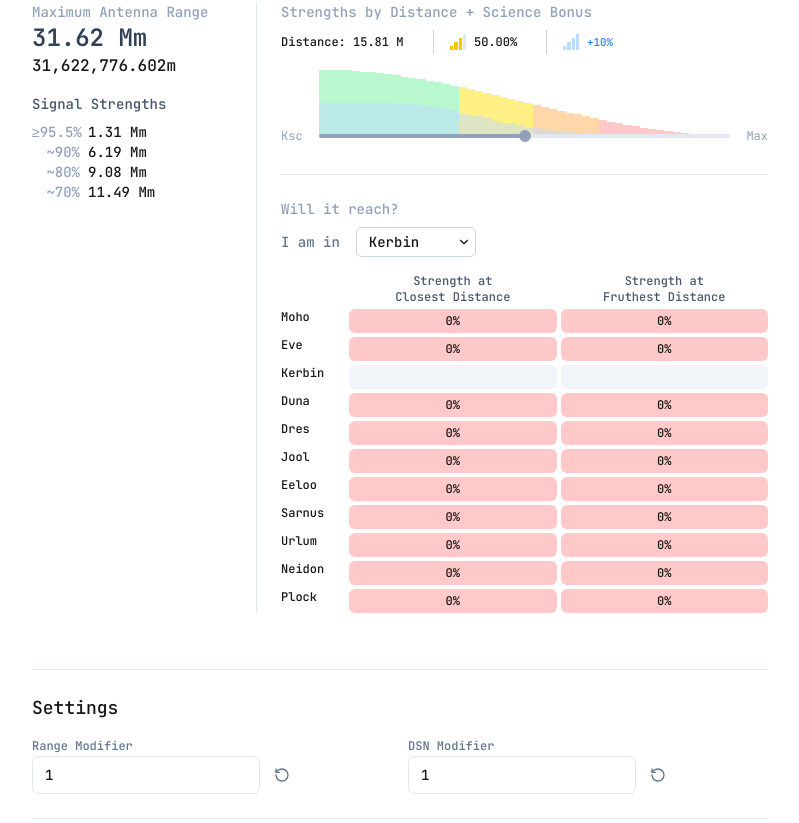
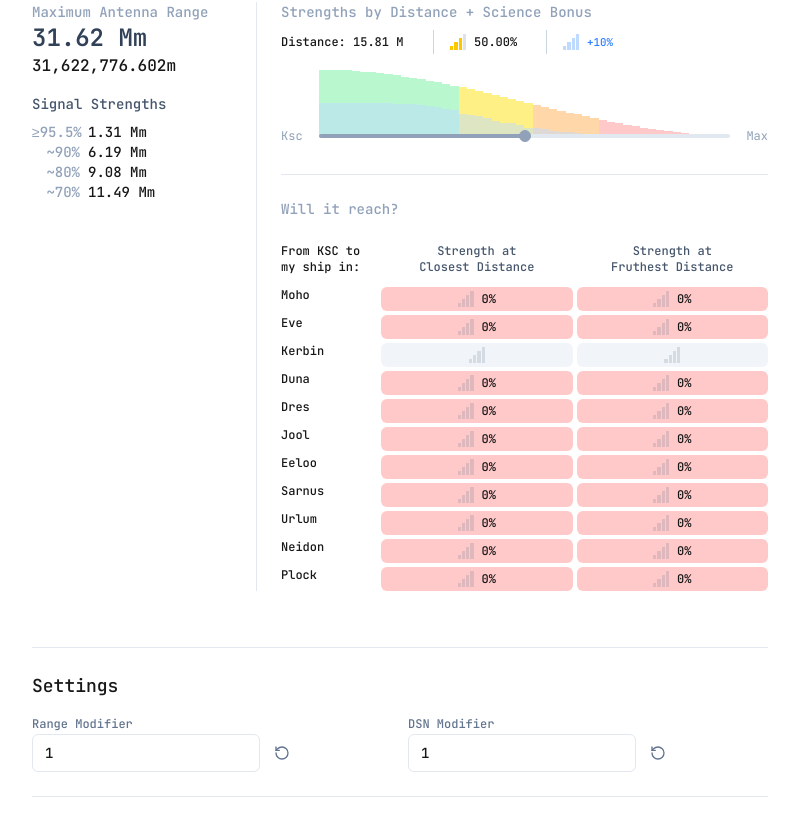
Before and after one commit to alfonsusac/ksp-helper, a Next.js app: page / in a window 1280 px wide. Shown: the part 882-1705 px from the top of the page, without its empty margins (240-1039 px from the left). Built offline with nearby package versions, Linux system fonts and the light colour scheme.

Commit message:
planet selector

```diff
--- a/src/app/lib/distance.ts
+++ b/src/app/lib/distance.ts
@@ -1,4 +1,4 @@
-import { planetDistanceMap } from "@/constants"
+import { planetData } from "@/constants"
 import { getStrength } from "./antenna"
 
 export function getSignalStrengthDistanceMap(from: string, maxRange: number) {
@@ -32,3 +32,50 @@ export function getSignalStrengthDistanceMap(from: string, maxRange: number) {
 
   return result
 }
+
+
+
+export const planetDistanceMap = (() => {
+
+  const getSortedPair = (a: string, b: string) => {
+    return [ a, b ].sort().join('|') as `${ string }|${ string }`
+  }
+
+  const planets = new Set<string>()
+  const mappedRawDistanceData = new Map<`${ string }|${ string }`, { min: number, max: number }>
+
+  for (const from in planetData) {
+    planets.add(from)
+    const distanceData = planetData[ from as keyof typeof planetData ].to
+    for (const to in distanceData) {
+      planets.add(to)
+      const sortedPair = getSortedPair(from, to)
+      mappedRawDistanceData.set(sortedPair, distanceData[ to as keyof typeof distanceData ])
+    }
+  }
+
+  const newLookup: Record<string, Record<string, { min: number, max: number } | null>> = {}
+
+  planets.forEach(fromPlanet => {
+    const tempLookup: Record<string, { min: number, max: number } | null> = {}
+    newLookup[ fromPlanet ] = tempLookup
+
+    planets.forEach(toPlanet => {
+      if (toPlanet === fromPlanet) {
+        tempLookup[ toPlanet ] = { min: 0, max: 0 }
+      } else {
+        const sortedPair = getSortedPair(fromPlanet, toPlanet)
+        const data = mappedRawDistanceData.get(sortedPair)
+        if (data) {
+          tempLookup[ toPlanet ] = data
+        } else {
+          console.log(`Planet Distance: No data for distance between ${ fromPlanet } and ${ toPlanet }`)
+          tempLookup[ toPlanet ] = null
+        }
+      }
+    })
+  })
+
+  // console.log(newLookup)
+  return newLookup
+})()
--- a/src/app/page.tsx
+++ b/src/app/page.tsx
@@ -3,15 +3,17 @@
 import { Fragment, useEffect, useState } from "react"
 import Slider, { CheckboxRow, SelectRow, TabSelectRow } from "./ui/input"
 import { GhostButton } from "./ui/button"
-import { antennaData, antennaTypes, planetDistanceMap, type AntennaTypes } from "@/constants"
+import { antennaData, antennaTypes, planetData, stockPlanets, type AntennaTypes } from "@/constants"
 import { getMaximumRange, getPowerPowerRating, getScienceBonusfromSignalStrength, getStrength, isShipOnlyHaveDirectAntenna, type AntennaPayload, type BodyPayload } from "./lib/antenna"
 import { prettyNum } from "./lib/prettier"
-import { IcBaselineDiscord, LucideArrowUpRight, LucideMinus, LucidePlus, LucideRotateCcw, LucideX, MdiGithub } from "./ui/icons"
+import { IcBaselineDiscord, LucideArrowUpRight, LucideChevronDown, LucideMinus, LucidePlus, LucideRotateCcw, LucideX, MdiGithub } from "./ui/icons"
 import { cn } from "./ui/cn"
 import { CitationList } from "./ui/list"
 import { getSignalStrengthDistanceMap } from "./lib/distance"
 import { formatCss, interpolate } from "culori"
 import { SignalSymbol } from "./ui/common"
+import { Menu } from '@base-ui/react/menu'
+
 
 const defaultProp = {
   level: "1",
@@ -181,7 +183,7 @@ export default function Home() {
             <div className=" text-sm text-slate-400 mb-2">
               Will it reach?
             </div>
-            <PlanetDistanceTableView maximumRange={maximumRange} />
+            <PlanetDistanceTableView maximumRange={maximumRange} mode={data[ 0 ].type} />
           </div>
         </div>
 
@@ -435,32 +437,11 @@ function DistanceStrengthCalculator(props: {
     return getScienceBonusfromSignalStrength(str).bonusPercentage
   })
 
-  // const getSignalBarColor = (bar: 1 | 2 | 3 | 4) => {
-  //   if (signalStrength < .25) {
-  //     if (bar === 1) return "bg-red-400"
-  //   }
-  //   else if (signalStrength < .5) {
-  //     if (bar === 1) return "bg-orange-400"
-  //     if (bar === 2) return "bg-orange-400"
-  //   }
-  //   else if (signalStrength < .75) {
-  //     if (bar === 1) return "bg-yellow-400"
-  //     if (bar === 2) return "bg-yellow-400"
-  //     if (bar === 3) return "bg-yellow-400"
-  //   }
-  //   else {
-  //     if (bar === 1) return "bg-green-500"
-  //     if (bar === 2) return "bg-green-500"
-  //     if (bar === 3) return "bg-green-500"
-  //     if (bar === 4) return "bg-green-500"
-  //   }
-  // }
-
   return (
     <div className="flex flex-col gap-4">
 
       <div className="flex text-xs gap-4 items-center">
-        <div className="place-items-end grow max-w-34">Distance: {prettyNum(distance)}</div>
+        <div className="place-items-end min-w-34">Distance: {prettyNum(distance)}</div>
         <div className="border-l border-slate-300 h-6" />
         <div className="flex gap-2 grow max-w-20">
           <SignalSymbol strength={signalStrength} />
@@ -505,11 +486,6 @@ function DistanceStrengthCalculator(props: {
             max={props.maximumRange}
             value={distance}
             onValueChange={(e) => setDistance(e)}
-            thumbChildren={
-              <>
-
-              </>
-            }
           />
         </div>
 
@@ -523,9 +499,10 @@ function DistanceStrengthCalculator(props: {
 
 function PlanetDistanceTableView(props: {
   maximumRange: number,
+  mode: "ksc" | "ship"
 }) {
 
-  const [ from, setFrom ] = useState<"Kerbin">("Kerbin")
+  const [ from, setFrom ] = useState<"Kerbin" | string>("Kerbin")
 
   const result = getSignalStrengthDistanceMap(from, props.maximumRange)
 
@@ -545,14 +522,17 @@ function PlanetDistanceTableView(props: {
   return (
     <div className="flex flex-col gap-4">
       <div>
-        <SelectRow
-          label="I am in"
-          data={[
-            { value: "Kerbin", label: "Kerbin" },
-          ]}
-          onValueChange={setFrom}
-          value={from}
-        />
+        {props.mode === "ksc" ?
+          <>
+          </>
+          :
+          <>
+            <PlanetSelectMenu
+              value={from}
+              onValueChange={setFrom}
+            />
+          </>
+        }
       </div>
       {
         result === null ?
@@ -560,23 +540,34 @@ function PlanetDistanceTableView(props: {
             No data for this planet
           </div>
           :
-          <div className="grid grid-cols-[4rem_auto_auto] text-xs gap-1">
-            <div />
-            <div className="place-self-center text-slate-600 text-pretty max-w-34 text-center">Strength at Closest Distance</div>
-            <div className="place-self-center text-slate-600 text-pretty max-w-34 text-center">Strength at Fruthest Distance</div>
+          <div className="grid grid-cols-[6rem_auto_auto] text-xs gap-1">
+            {
+              props.mode === "ksc" ?
+                <div className="pb-2">From KSC to my ship in:</div>
+                :
+                <div className="pb-2">My other ship is in:</div>
+            }
+            <div className="pb-2 place-self-center text-slate-600 text-pretty max-w-34 text-center">Strength at Closest Distance</div>
+            <div className="pb-2 place-self-center text-slate-600 text-pretty max-w-34 text-center">Strength at Fruthest Distance</div>
             {result.map((row, i) => {
               return <Fragment key={i}>
                 <div className="h-6">{row.label}</div>
-                <div className="h-6 p-1 grid place-items-center bg-slate-100 w-full rounded-md"
+                <div className="h-6 p-1 bg-slate-100 w-full rounded-md flex gap-2 items-center justify-center"
                   style={{
                     background: row.minStrength !== null ? getStrengthColor(row.minStrength) : undefined
                   }}
-                >{row.minStrength === null ? <></> : Math.round(row.minStrength * 100) + "%"}</div>
-                <div className="h-6 p-1 grid place-items-center bg-slate-100 w-full rounded-md"
+                >
+                  <SignalSymbol strength={row.minStrength ?? undefined} />
+                  {row.minStrength === null ? <></> : Math.round(row.minStrength * 100) + "%"}
+                </div>
+                <div className="h-6 p-1 bg-slate-100 w-full rounded-md flex gap-2 items-center justify-center"
                   style={{
                     background: row.maxStrength !== null ? getStrengthColor(row.maxStrength) : undefined
                   }}
-                >{row.maxStrength === null ? <></> : Math.round(row.maxStrength * 100) + "%"}</div>
+                >
+                  <SignalSymbol strength={row.maxStrength ?? undefined} />
+                  {row.maxStrength === null ? <></> : Math.round(row.maxStrength * 100) + "%"}
+                </div>
               </Fragment>
             })}
           </ div>
@@ -584,3 +575,64 @@ function PlanetDistanceTableView(props: {
     </div>
   )
 }
+
+
+function PlanetSelectMenu(props: {
+  value: string,
+  onValueChange: (planet: string) => void,
+}) {
+  return (
+    <Menu.Root>
+      <div className="text-sm flex gap-2 items-center text-slate-500">
+        I am in
+        <Menu.Trigger className={cn(
+          "border border-slate-200 p-1 px-3 text-sm text-slate-700 rounded-md",
+          "hover:bg-slate-100/75 active:bg-slate-100",
+          "flex items-center text-start",
+          "w-32 cursor-pointer"
+        )}>
+          <div className="grow">
+            {props.value}
+          </div>
+          <div><LucideChevronDown /></div>
+        </Menu.Trigger>
+      </div>
+      <Menu.Portal>
+        <Menu.Backdrop />
+        <Menu.Positioner side="top" sideOffset={4}>
+          <Menu.Popup className={cn(
+            "bg-background p-2 rounded-lg border border-slate-200",
+            "grid grid-cols-3 gap-px",
+            "shadow-md shadow-slate-100",
+            "transition-all duration-75",
+            "data-starting-style:opacity-0",
+            "data-ending-style:opacity-0",
+          )}>
+            {Object.entries(planetData).map(([ name, data ]) => {
+              return <Menu.Item key={name}
+                onClick={() => props.onValueChange(name)}
+                className={cn(
+                  "p-2 px-3 font-mono hover:bg-slate-100 rounded-md text-sm",
+                  "cursor-pointer",
+                  "flex gap-2 items-center"
+                )}
+              >
+                <div className="size-10 rounded-full shrink-0">
+                  {data.image === undefined ? <>
+                    <div className="bg-slate-300 size-full rounded-full shadow-[inset_0.25rem_0_10px_#0045]"></div>
+                  </> : <>
+                    <img src={data.image} />
+                  </>}
+                </div>
+                <div className="flex flex-col">
+                  <div>{name}</div>
+                  <div className="capitalize text-[0.8em] text-slate-400">{data.package}</div>
+                </div>
+              </Menu.Item>
+            })}
+          </Menu.Popup>
+        </Menu.Positioner>
+      </Menu.Portal>
+    </Menu.Root>
+  )
+}
--- a/src/app/ui/common.tsx
+++ b/src/app/ui/common.tsx
@@ -8,7 +8,9 @@ export function SignalSymbol(props: {
 
   const getSignalBarColor = (bar: 1 | 2 | 3 | 4) => {
     if (props.strength === undefined) return ""
-    if (props.strength < .25) {
+    if (props.strength === 0) {
+    }
+    else if (props.strength < .25) {
       if (bar === 1) return "bg-red-400"
     }
     else if (props.strength < .5) {
@@ -29,10 +31,10 @@ export function SignalSymbol(props: {
   }
   return (
     <div className={cn("grid grid-cols-4 gap-px size-4 items-end", props.className)}>
-      <div className={cn("h-1/4 bg-slate-200", props.barClassname, getSignalBarColor(1))}></div>
-      <div className={cn("h-1/2 bg-slate-200", props.barClassname, getSignalBarColor(2))}></div>
-      <div className={cn("h-3/4 bg-slate-200", props.barClassname, getSignalBarColor(3))}></div>
-      <div className={cn("h-4/4 bg-slate-200", props.barClassname, getSignalBarColor(4))}></div>
+      <div className={cn("h-1/4 bg-slate-500/20", props.barClassname, getSignalBarColor(1))}></div>
+      <div className={cn("h-1/2 bg-slate-500/20", props.barClassname, getSignalBarColor(2))}></div>
+      <div className={cn("h-3/4 bg-slate-500/20", props.barClassname, getSignalBarColor(3))}></div>
+      <div className={cn("h-4/4 bg-slate-500/20", props.barClassname, getSignalBarColor(4))}></div>
     </div>
   )
 }
--- a/src/constants.ts
+++ b/src/constants.ts
@@ -158,8 +158,10 @@ type DistanceRange = {
 }
 
 // thanks chatgpt
-export const planetoidDistancesRawinKM = {
+export const planetData = {
   Moho: {
+    package: "stock",
+    image: "https://wiki.kerbalspaceprogram.com/images/thumb/3/31/TinyMoho.png/100px-TinyMoho.png",
     to: {
       Eve: { min: 3_546_908_249, max: 16_117_620_965 },
       Kerbin: { min: 7_289_385_437, max: 19_913_538_689 },
@@ -175,6 +177,8 @@ export const planetoidDistancesRawinKM = {
   },
 
   Eve: {
+    package: "stock",
+    image: "https://wiki.kerbalspaceprogram.com/images/thumb/0/03/TinyEve.png/100px-TinyEve.png",
     to: {
       Kerbin: { min: 3_668_828_971, max: 23_530_851_543 },
       Duna: { min: 9_792_173_567, max: 31_665_478_335 },
@@ -189,6 +193,8 @@ export const planetoidDistancesRawinKM = {
   },
 
   Kerbin: {
+    package: "stock",
+    image: "https://wiki.kerbalspaceprogram.com/images/thumb/5/5d/TinyKerbin.png/100px-TinyKerbin.png",
     to: {
       Duna: { min: 6_069_283_350, max: 35_383_028_257 },
       Dres: { min: 21_402_401_940, max: 60_320_789_167 },
@@ -202,6 +208,8 @@ export const planetoidDistancesRawinKM = {
   },
 
   Duna: {
+    package: "stock",
+    image: "https://wiki.kerbalspaceprogram.com/images/thumb/1/17/TinyDuna.png/100px-TinyDuna.png",
     to: {
       Dres: { min: 13_732_281_489, max: 68_080_257_426 },
       Jool: { min: 44_584_549_836, max: 92_947_048_984 },
@@ -214,6 +222,8 @@ export const planetoidDistancesRawinKM = {
   },
 
   Dres: {
+    package: "stock",
+    image: "https://wiki.kerbalspaceprogram.com/images/thumb/d/dd/TinyDres.png/100px-TinyDres.png",
     to: {
       Jool: { min: 24_526_513_238, max: 113_360_806_852 },
       Eeloo: { min: 28_689_105_419, max: 151_339_309_036 },
@@ -225,6 +235,8 @@ export const planetoidDistancesRawinKM = {
   },
 
   Jool: {
+    package: "stock",
+    image: "https://wiki.kerbalspaceprogram.com/images/thumb/3/35/TinyJool.png/100px-TinyJool.png",
     to: {
       Eeloo: { min: 11_420_136_316, max: 169_943_755_910 },
       Sarnus: { min: 47_661_436_751, max: 203_907_220_758 },
@@ -235,6 +247,8 @@ export const planetoidDistancesRawinKM = {
   },
 
   Eeloo: {
+    package: "stock",
+    image: "https://wiki.kerbalspaceprogram.com/images/thumb/e/e0/TinyEeloo.png/100px-TinyEeloo.png",
     to: {
       Sarnus: { min: 16_988_828_162, max: 243_123_109_571 },
       Urlum: { min: 135_614_910_615, max: 373_212_339_800 },
@@ -244,6 +258,7 @@ export const planetoidDistancesRawinKM = {
   },
 
   Sarnus: {
+    package: "outer planets mod",
     to: {
       Urlum: { min: 112_410_337_108, max: 396_177_918_875 },
       Neidon: { min: 276_249_933_876, max: 542_407_146_909 },
@@ -252,6 +267,7 @@ export const planetoidDistancesRawinKM = {
   },
 
   Urlum: {
+    package: "outer planets mod",
     to: {
       Neidon: { min: 138_500_522_528, max: 680_197_580_053 },
       Plock: { min: 140_799_540_807, max: 932_918_586_457 },
@@ -259,60 +275,23 @@ export const planetoidDistancesRawinKM = {
   },
 
   Neidon: {
+    package: "outer planets mod",
     to: {
       Plock: { min: 227_326_990_695, max: 1_079_565_277_068 },
     },
   },
 
   Plock: {
+    package: "outer planets mod",
     to: {},
   },
-} as const
+} as Record<string, {
+  image?: string,
+  package: "stock" | (string & {})
+  to: Record<string, { min: number, max: number }>
+}>
+
+
 
 
 export const stockPlanets = [ "Moho", "Eve", "Kerbin", "Duna", "Dres", "Jool", "Eeloo" ] as const
-
-export const planetDistanceMap = (() => {
-
-  const getSortedPair = (a: string, b: string) => {
-    return [ a, b ].sort().join('|') as `${ string }|${ string }`
-  }
-
-  const planets = new Set<string>()
-  const mappedRawDistanceData = new Map<`${ string }|${ string }`, { min: number, max: number }>
-
-  for (const from in planetoidDistancesRawinKM) {
-    planets.add(from)
-    const distanceData = planetoidDistancesRawinKM[ from as keyof typeof planetoidDistancesRawinKM ].to
-    for (const to in distanceData) {
-      planets.add(to)
-      const sortedPair = getSortedPair(from, to)
-      mappedRawDistanceData.set(sortedPair, distanceData[ to as keyof typeof distanceData ])
-    }
-  }
-
-  const newLookup: Record<string, Record<string, { min: number, max: number } | null>> = {}
-
-  planets.forEach(fromPlanet => {
-    const tempLookup: Record<string, { min: number, max: number } | null> = {}
-    newLookup[ fromPlanet ] = tempLookup
-
-    planets.forEach(toPlanet => {
-      if (toPlanet === fromPlanet) {
-        tempLookup[ toPlanet ] = { min: 0, max: 0 }
-      } else {
-        const sortedPair = getSortedPair(fromPlanet, toPlanet)
-        const data = mappedRawDistanceData.get(sortedPair)
-        if (data) {
-          tempLookup[ toPlanet ] = data
-        } else {
-          console.log(`Planet Distance: No data for distance between ${ fromPlanet } and ${ toPlanet }`)
-          tempLookup[ toPlanet ] = null
-        }
-      }
-    })
-  })
-
-  // console.log(newLookup)
-  return newLookup
-})()
```
